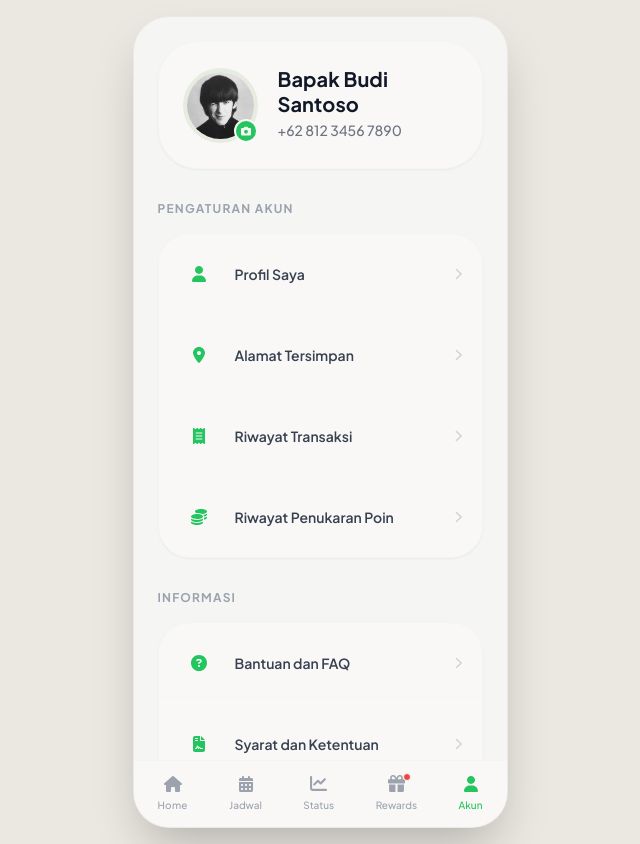
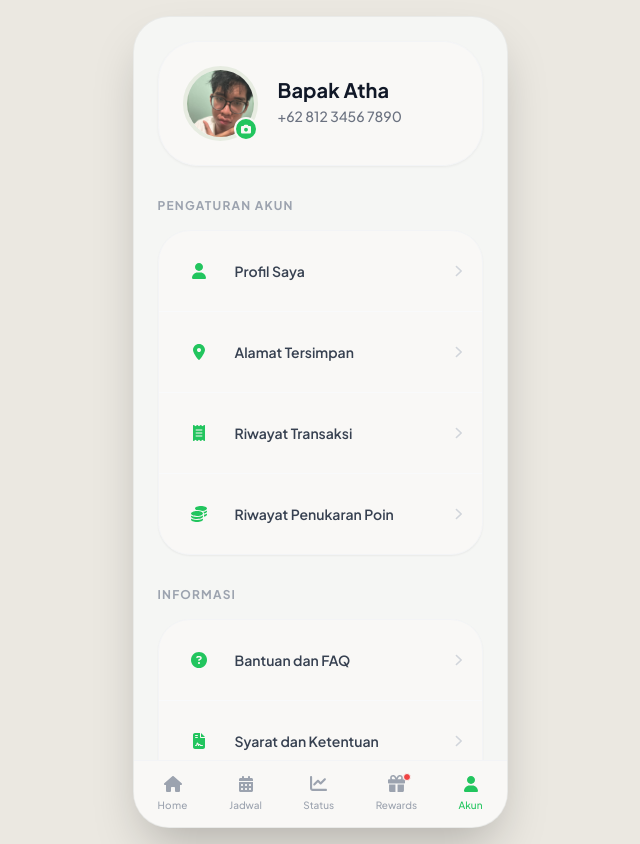
Before and after one commit to KenGadhira/kutip, a Next.js app: page /profile in a window 1280 px wide. Shown: the whole page, without its empty margins (320-960 px from the left). Built offline with nearby package versions, Linux system fonts and the light colour scheme.

Commit message:
Refactor code structure for improved readability and maintainability

```diff
--- a/app/chat/page.tsx
+++ b/app/chat/page.tsx
@@ -2,6 +2,7 @@
 
 import Image from "next/image";
 import { motion } from "motion/react";
+import Link from "next/link";
 
 export default function ChatPetugas() {
   return (
@@ -428,7 +429,8 @@ export default function ChatPetugas() {
             data-node-id="297:734"
             data-name="Container"
           >
-            <button
+            <Link
+              href="/"
               className="bg-[#f9fafb] flex items-center justify-center rounded-[9999px] shrink-0 size-[40px]"
               data-node-id="297:735"
               data-name="Background"
@@ -441,7 +443,7 @@ export default function ChatPetugas() {
                 data-node-id="297:736"
                 data-name="SVG"
               />
-            </button>
+            </Link>
             <div className="relative shrink-0" data-node-id="297:738" data-name="Container">
               <div
                 className="border-2 border-[#f9f8f6] border-solid rounded-[9999px] shadow-[0px_1px_2px_0px_rgba(0,0,0,0.05)] size-[44px]"
--- a/components/HomeDashboardLayer.tsx
+++ b/components/HomeDashboardLayer.tsx
@@ -14,7 +14,7 @@ interface HomeDashboardLayerProps {
 
 // ponytail: mock dashboard data; connect with real user session & query endpoints when backend ready
 export default function HomeDashboardLayer({
-  userName = "Bapak Budi",
+  userName = "Bapak Atha",
   userLocation = "RT 05 - Wastukencana, Bandung",
   points = 1250,
 }: HomeDashboardLayerProps) {
@@ -61,7 +61,7 @@ export default function HomeDashboardLayer({
                 aria-label="Lihat Profil"
               >
                 <Image
-                  src="/assets/profile-avatar.png"
+                  src="/assets/avatar.png"
                   alt={`Foto profil ${userName}`}
                   width={48}
                   height={48}
--- a/components/ProfileLayer.tsx
+++ b/components/ProfileLayer.tsx
@@ -15,9 +15,9 @@ interface ProfileLayerProps {
 
 // ponytail: mock profile items and logout; connect to backend session & user API when ready
 export default function ProfileLayer({
-  userName = "Bapak Budi Santoso",
+  userName = "Bapak Atha",
   userPhone = "+62 812 3456 7890",
-  userAvatar = "/assets/profile-avatar.png",
+  userAvatar = "/assets/avatar.png",
   onLogout,
 }: ProfileLayerProps) {
   const router = useRouter();
--- a/components/QrisPaymentLayer.tsx
+++ b/components/QrisPaymentLayer.tsx
@@ -215,7 +215,7 @@ export default function QrisPaymentLayer() {
               className="font-bold text-[#374151] text-[16px] tracking-[0.0469px] leading-[24px]"
               data-node-id="225:418"
             >
-              Simpan QR
+              Batalkan
             </span>
           </button>
           <button
@@ -226,7 +226,7 @@ export default function QrisPaymentLayer() {
               className="font-bold text-white text-[16px] leading-[24px]"
               data-node-id="225:421"
             >
-              Konfirmasi
+              Simpan QR
             </span>
           </button>
         </div>
```
Also changed, not shown: public/assets/avatar.png (added), public/assets/profile/avatar.png (deleted).
